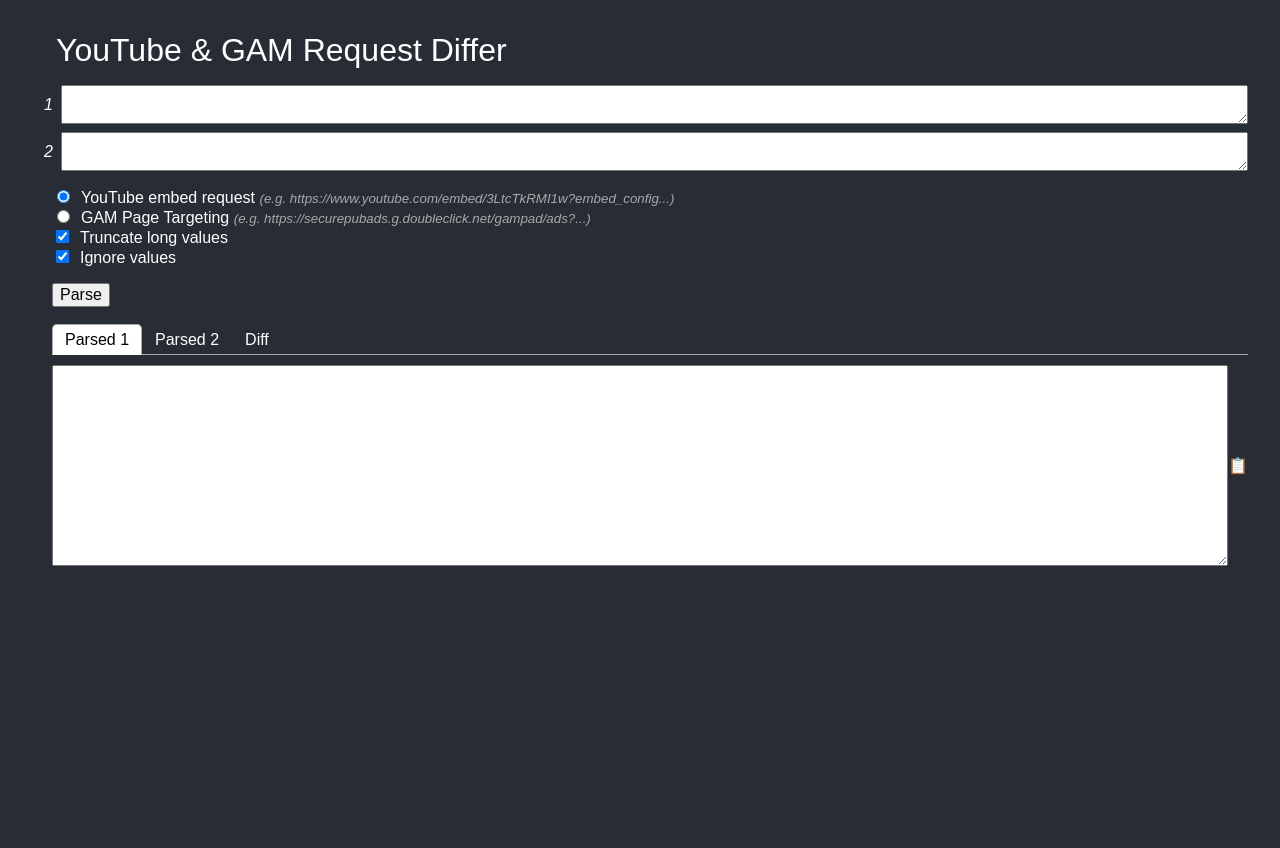
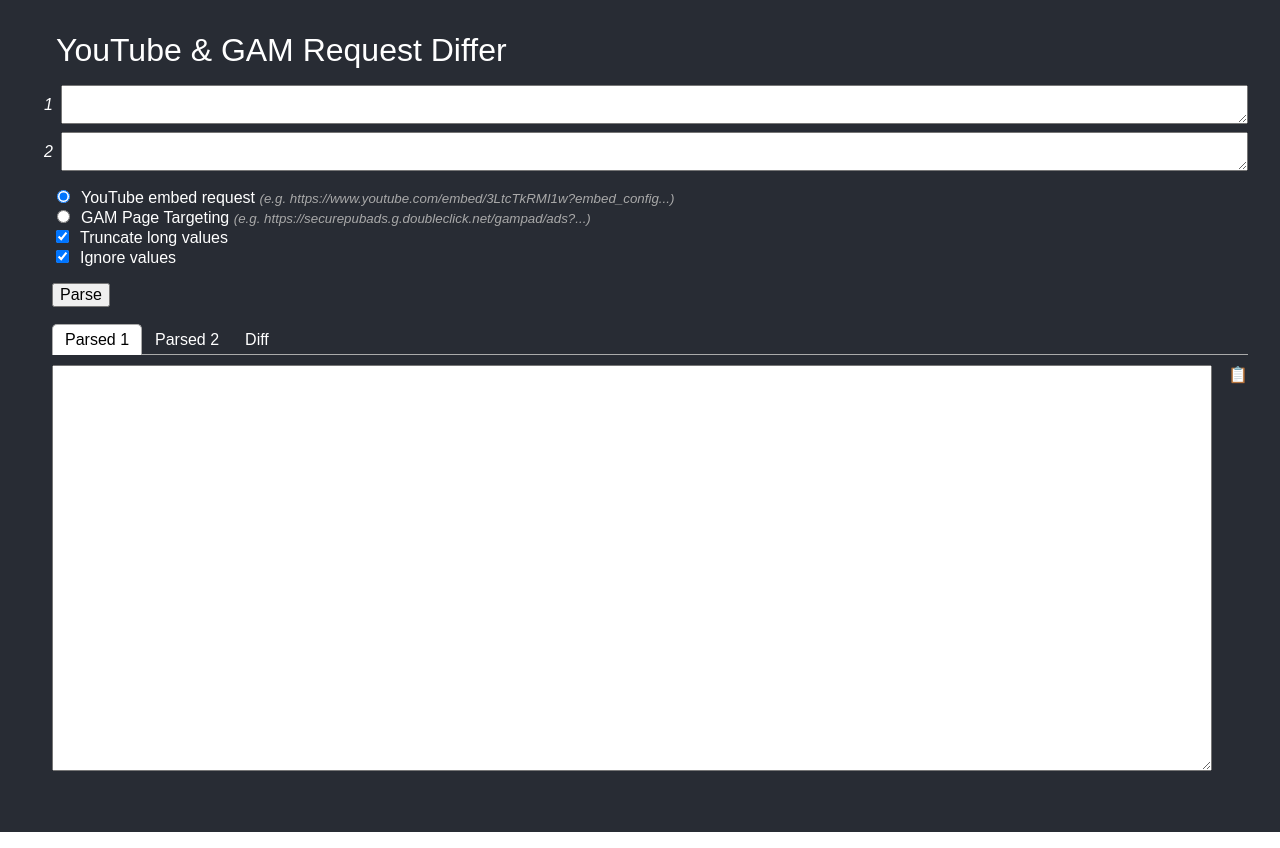
Before and after one commit to guardian/commercial-request-parser, a React (Vite) app: page / in a window 1280 px wide. Built offline with nearby package versions, Linux system fonts and the light colour scheme.

Commit message:
Tidy up tabs

```diff
--- a/src/App.css
+++ b/src/App.css
@@ -1,6 +1,6 @@
 .App {
   background-color: #282c34;
-  min-height: calc(100vh - 1rem);
+  min-height: calc(100vh - 2rem);
   font-size: calc(1rem);
   color: white;
   padding: 2rem;
--- a/src/Output.css
+++ b/src/Output.css
@@ -1,5 +1,6 @@
-.output, #diff {
+.output-request, #diff {
     width: 100%;
+    height: 50vh;
 }
 
 .output-container {
@@ -9,7 +10,10 @@
 
 .output-request-container {
     display: flex;
-    align-items: center;
+}
+
+.output-request-container > div {
+    margin-left: 1rem;
 }
 
 .diff-container {
--- a/src/Output.jsx
+++ b/src/Output.jsx
@@ -17,8 +17,7 @@
                 <TabPanel>
                     <div className="output-request-container">
                         <textarea
-                            className="output"
-                            id="output-request-1"
+                            className="output-request"
                             rows="10"
                             cols="50"
                             value={parsed1}
@@ -30,8 +29,7 @@
                 <TabPanel>
                     <div className="output-request-container">
                         <textarea
-                            className="output"
-                            id="output-2"
+                            className="output-request"
                             rows="10"
                             cols="50"
                             value={parsed2}
```
